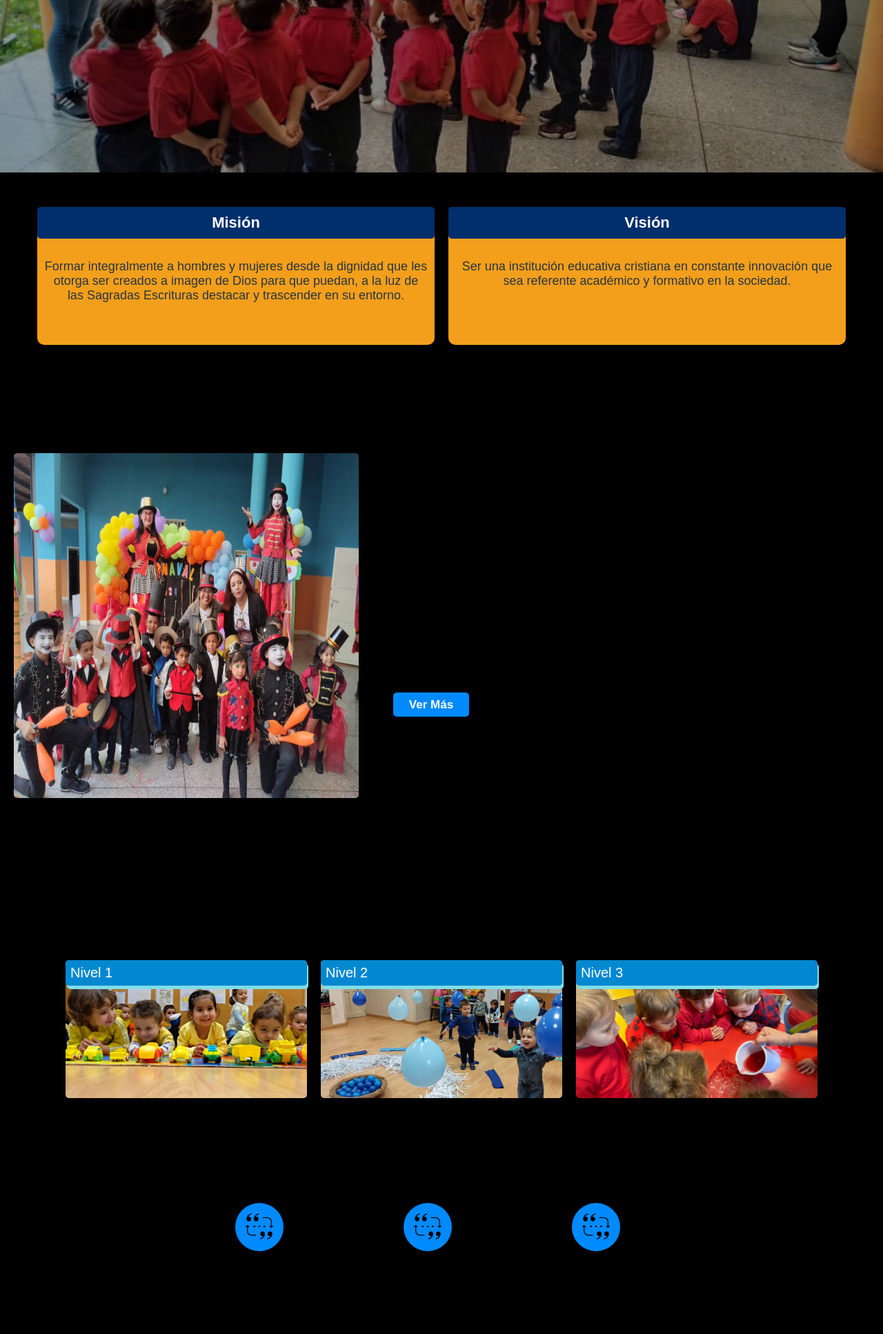
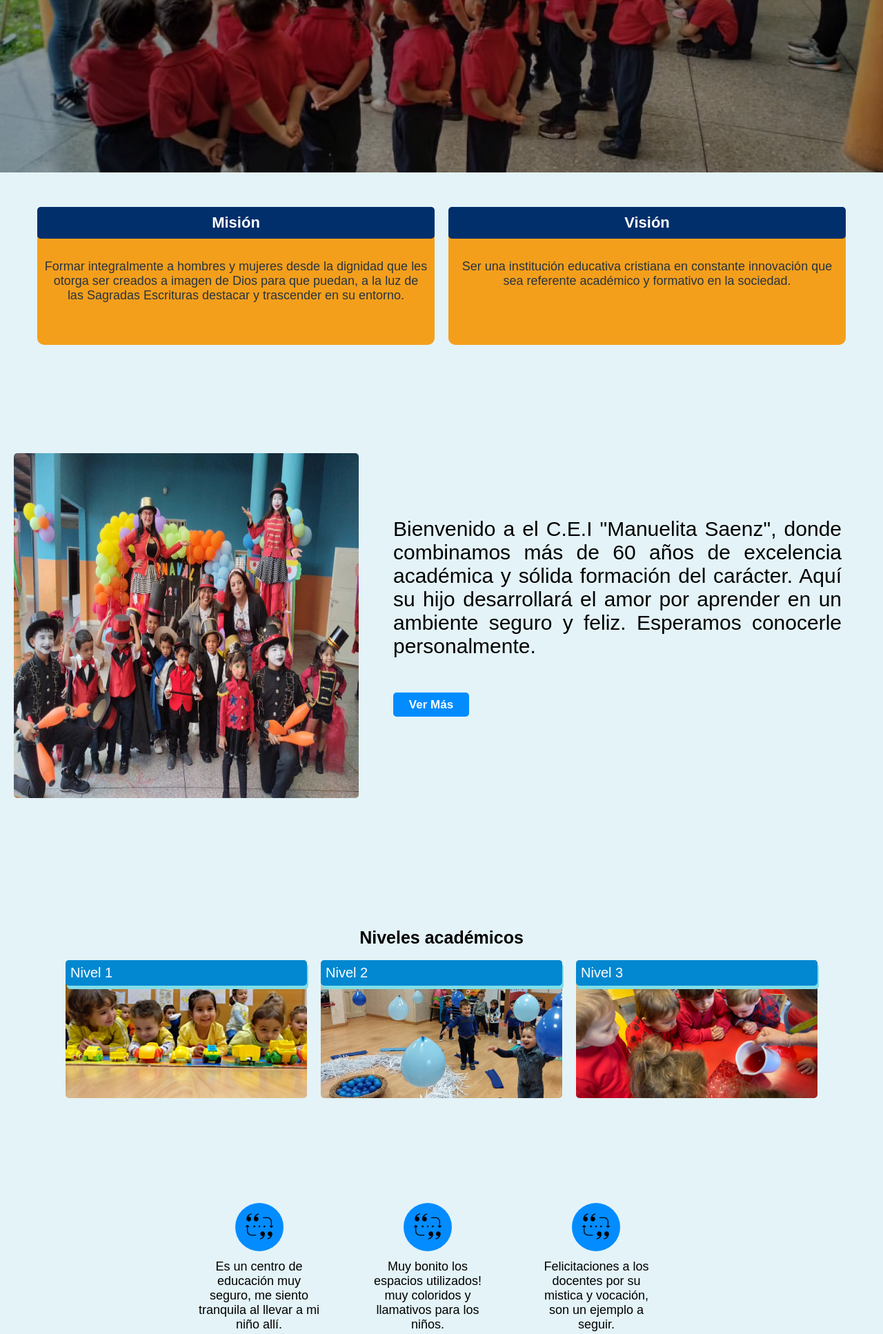
Before and after one commit to Rafitoxdxd/SistemaUniversidadT2, a PHP site: page /index.html in a window 1280 px wide. Shown: the part 410-2344 px from the top of the page at 69% size. Run offline with PHP 8.4, Linux system fonts and the light colour scheme; some libraries are stand-ins or nearby versions.

Commit message:
Cambio de color
de negro a blanco

```diff
--- a/style.css
+++ b/style.css
@@ -9,7 +9,7 @@
 body{
     text-align: center;
     font-family: sans-serif;
-    background-color: black;
+    background-color:#e4f3f7;
 }
 p {
     margin: 50px;
```
